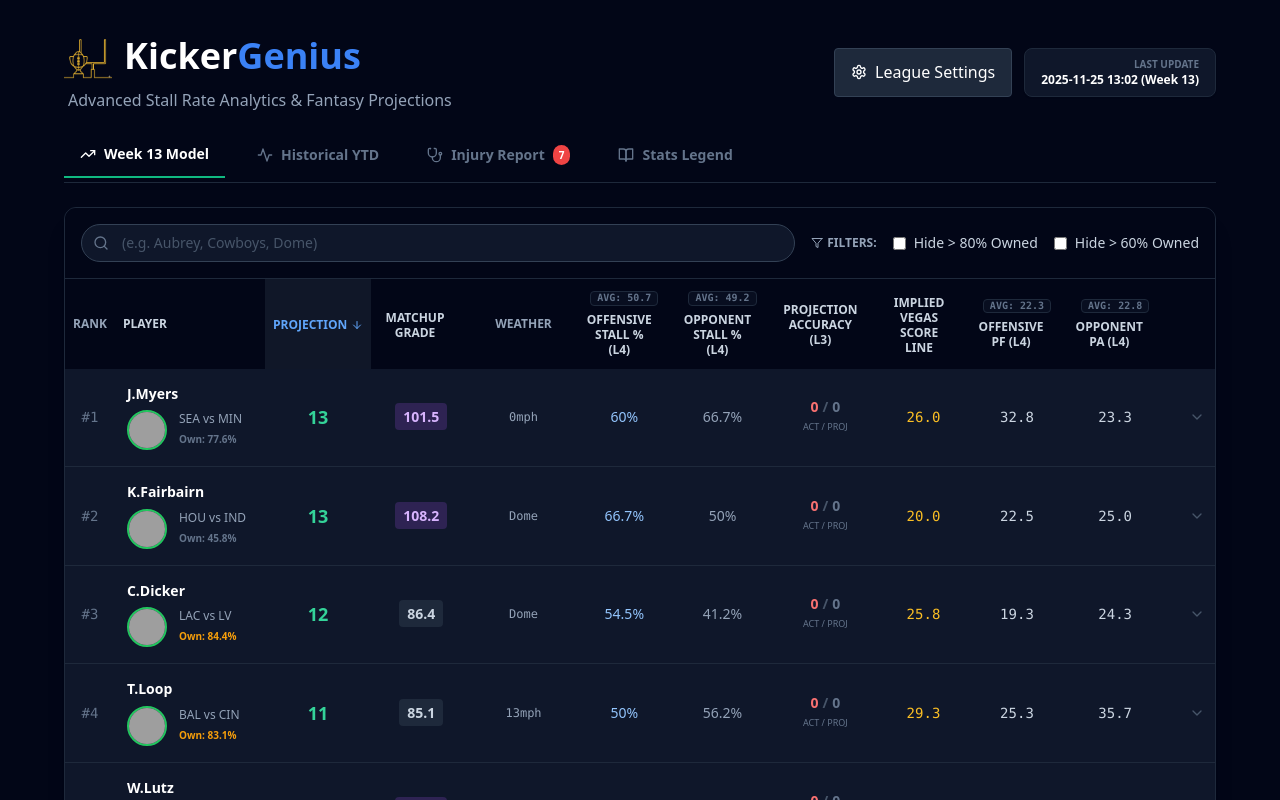
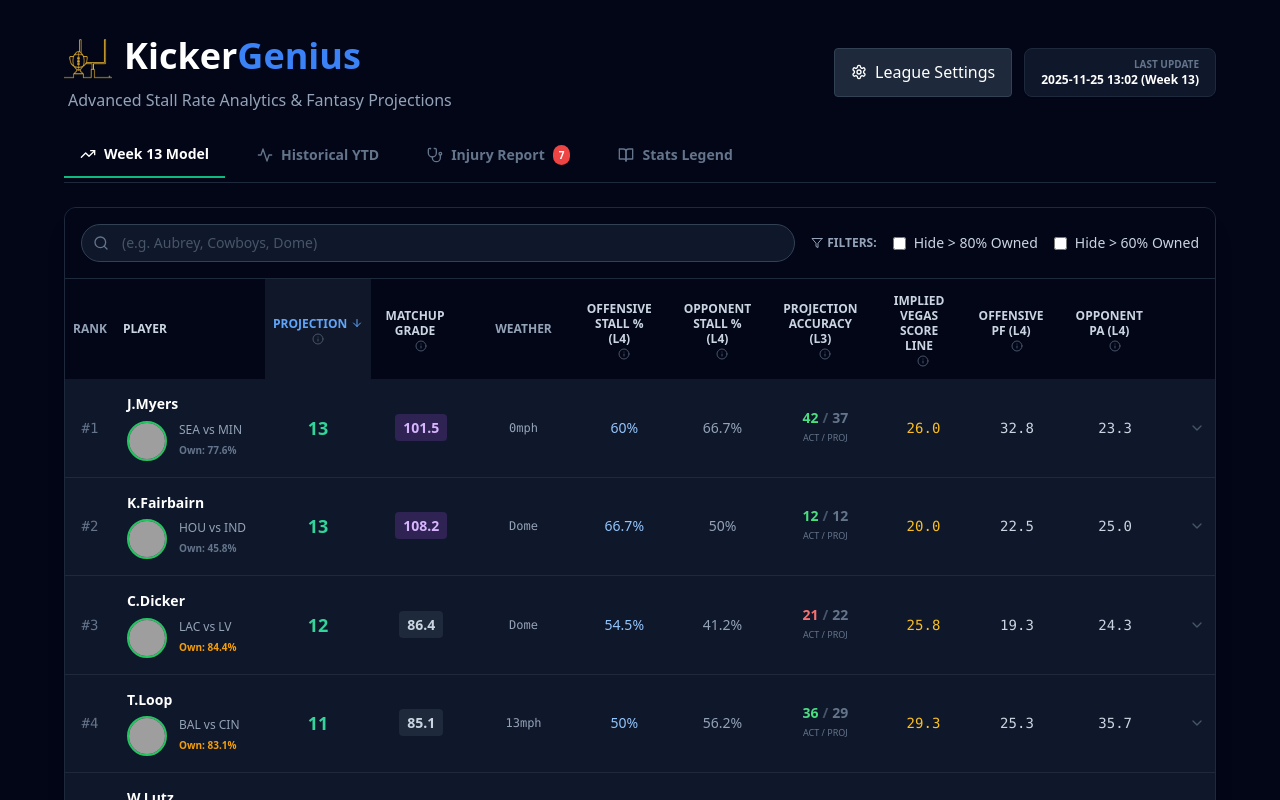
Before and after one commit to CalebUK/kicker-genius-app, a React (Vite) app: page / in a window 1280 px wide. Shown: the top 800 px of the page. Built offline with nearby package versions, Linux system fonts and the light colour scheme; grey boxes are pictures that could not be loaded; the HTML template or start-up script is replaced by a standard one.

Commit message:
UI enhancements

```diff
--- a/src/App.jsx
+++ b/src/App.jsx
@@ -49,12 +49,6 @@ const HeaderCell = ({ label, description, avg, sortKey, currentSort, onSort }) =
       className={`px-2 py-3 text-center align-middle group relative cursor-pointer leading-tight min-w-[90px] select-none hover:bg-slate-800/80 transition-colors ${isActive ? 'bg-slate-800/50' : ''}`}
     >
       <div className="flex flex-col items-center justify-center h-full gap-0.5">
-        {/* LEAGUE AVERAGE DISPLAY (ABOVE HEADER) */}
-        {avg !== undefined && (
-           <div className="text-[10px] font-mono text-slate-500 bg-slate-900/50 px-1.5 rounded border border-slate-800 mb-0.5">
-             Avg: {Number(avg).toFixed(1)}
-           </div>
-        )}
 
         <div className="flex items-center gap-1 mt-0.5">
           <span className={isActive ? "text-blue-400" : "text-slate-300"}>{label}</span>
@@ -66,6 +60,7 @@ const HeaderCell = ({ label, description, avg, sortKey, currentSort, onSort }) =
             )
           )}
         </div>
+        <Info className="w-3 h-3 text-slate-600 group-hover:text-blue-400 transition-colors flex-shrink-0" />
       </div>
 
       {/* TOOLTIP */}
@@ -101,6 +96,7 @@ const HistoryBars = ({ games }) => {
         const maxVal = Math.max(20, projRounded, g.act);
         const projPct = (projRounded / maxVal) * 100;
         const actPct = (g.act / maxVal) * 100;
+        const isBeat = g.act >= projRounded;
 
         return (
           <div key={i} className="text-[10px]">
@@ -230,6 +226,7 @@ const MathCard = ({ player, leagueAvgs, week }) => {
   if (!player) return null;
 
   // --- ROUNDED TREND LOGIC ---
+  // Ensure history exists before accessing
   const l3_proj = player.l3_proj_sum !== undefined ? player.l3_proj_sum : Math.round(player.history?.l3_proj || 0);
   const l3_act = player.l3_act_sum !== undefined ? player.l3_act_sum : (player.history?.l3_actual || 0);
 
@@ -466,7 +463,20 @@ const App = () => {
      const ytdPts = calcFPts(pWithVegas);
      const pWithYtd = { ...pWithVegas, fpts_ytd: ytdPts };
      const proj = calcProj(pWithYtd, p.grade);
-     return { ...pWithYtd, proj: parseFloat(proj), acc_diff: (p.history?.l3_actual||0) - (p.history?.l3_proj||0) };
+
+     // NEW LOGIC: Recalculate L3 sums based on rounded weekly values
+     // SAFETY CHECK: Ensure history and games exist
+     const l3_games = p.history?.l3_games || [];
+     const l3_proj_sum = l3_games.reduce((acc, g) => acc + Math.round(Number(g.proj)), 0); // Ensure number
+     const l3_act_sum = l3_games.reduce((acc, g) => acc + Number(g.act), 0);
+
+     return {
+        ...pWithYtd,
+        proj: parseFloat(proj),
+        l3_proj_sum,
+        l3_act_sum,
+        acc_diff: l3_act_sum - l3_proj_sum
+     };
   })
   .filter(p => p.proj > 0);
 
@@ -495,16 +505,23 @@ const App = () => {
   if (hideHighOwn) processed = processed.filter(p => (p.own_pct || 0) <= 80);
   if (hideMedOwn) processed = processed.filter(p => (p.own_pct || 0) <= 60);
 
+  // YTD Processing with League Averages
+  const calculateLeagueAvg = (arr, key) => {
+      if (!arr || arr.length === 0) return 0;
+      const sum = arr.reduce((acc, curr) => acc + (parseFloat(curr[key]) || 0), 0);
+      return sum / arr.length;
+  };
+
   const ytdSorted = ytd.map(p => {
       const pts = calcFPts(p);
-      const pct = (p.fg_att > 0 ? (p.fg_made / p.fg_att * 100).toFixed(1) : '0.0');
+      const pct = (p.fg_att > 0 ? (p.fg_made / p.fg_att * 100) : 0);
       const longMakes = (p.fg_50_59 || 0) + (p.fg_60_plus || 0);
       return {
           ...p,
           fpts: pts,
-          avg_fpts: (p.games > 0 ? (pts/p.games).toFixed(1) : '0.0'),
+          avg_fpts: (p.games > 0 ? (pts/p.games) : 0),
           pct_val: pct,
-          pct: pct,
+          pct: pct.toFixed(1),
           longs: longMakes
       };
   }).sort((a, b) => {
@@ -517,6 +534,17 @@ const App = () => {
       if (valA > valB) return sortConfig.direction === 'asc' ? 1 : -1;
       return 0;
   });
+
+  const ytdAvgs = {
+      fpts: calculateLeagueAvg(ytdSorted, 'fpts'),
+      avg_fpts: calculateLeagueAvg(ytdSorted, 'avg_fpts'),
+      pct: calculateLeagueAvg(ytdSorted, 'pct_val'),
+      longs: calculateLeagueAvg(ytdSorted, 'longs'),
+      dome_pct: calculateLeagueAvg(ytdSorted, 'dome_pct'),
+      rz_trips: calculateLeagueAvg(ytdSorted, 'rz_trips'),
+      off_stall: calculateLeagueAvg(ytdSorted, 'off_stall_rate_ytd'),
+      def_stall: calculateLeagueAvg(ytdSorted, 'def_stall_rate_ytd'),
+  };
 
   // --- INJURY BUCKETS ---
   const bucketQuestionable = injuries.filter(k => k.injury_status === 'Questionable');
@@ -648,7 +676,7 @@ const App = () => {
               <table className="w-full text-sm text-left">
                 <thead className="text-xs text-slate-400 uppercase bg-slate-950">
                   <tr>
-                    <th className="w-8 px-2 py-3 align-middle text-center">Rank</th>
+                    <th className="w-10 px-2 py-3 align-middle text-center">Rank</th>
                     <th
                       className="px-2 py-3 align-middle text-left cursor-pointer group w-full min-w-[150px]"
                       onClick={() => handleSort('own_pct')}
@@ -674,7 +702,7 @@ const App = () => {
                   {processed.map((row, idx) => (
                     <React.Fragment key={idx}>
                       <tr onClick={() => toggleRow(idx)} className="hover:bg-slate-800/50 cursor-pointer transition-colors">
-                        <td className="w-8 px-2 py-4 font-mono text-slate-500 text-center">#{idx + 1}</td>
+                        <td className="w-10 px-2 py-4 font-mono text-slate-500 text-center">#{idx + 1}</td>
                         <PlayerCell player={row} subtext={`${row.team} vs ${row.opponent}`} />
                         <td className={`px-6 py-4 text-center text-lg font-bold ${row.proj === 0 ? 'text-red-500' : 'text-emerald-400'}`}>{row.proj}</td>
                         <td className="px-6 py-4 text-center"><span className={`px-2 py-1 rounded font-bold ${row.grade > 100 ? 'bg-purple-500/20 text-purple-300' : 'bg-slate-800 text-slate-300'}`}>{row.grade}</span></td>
```
